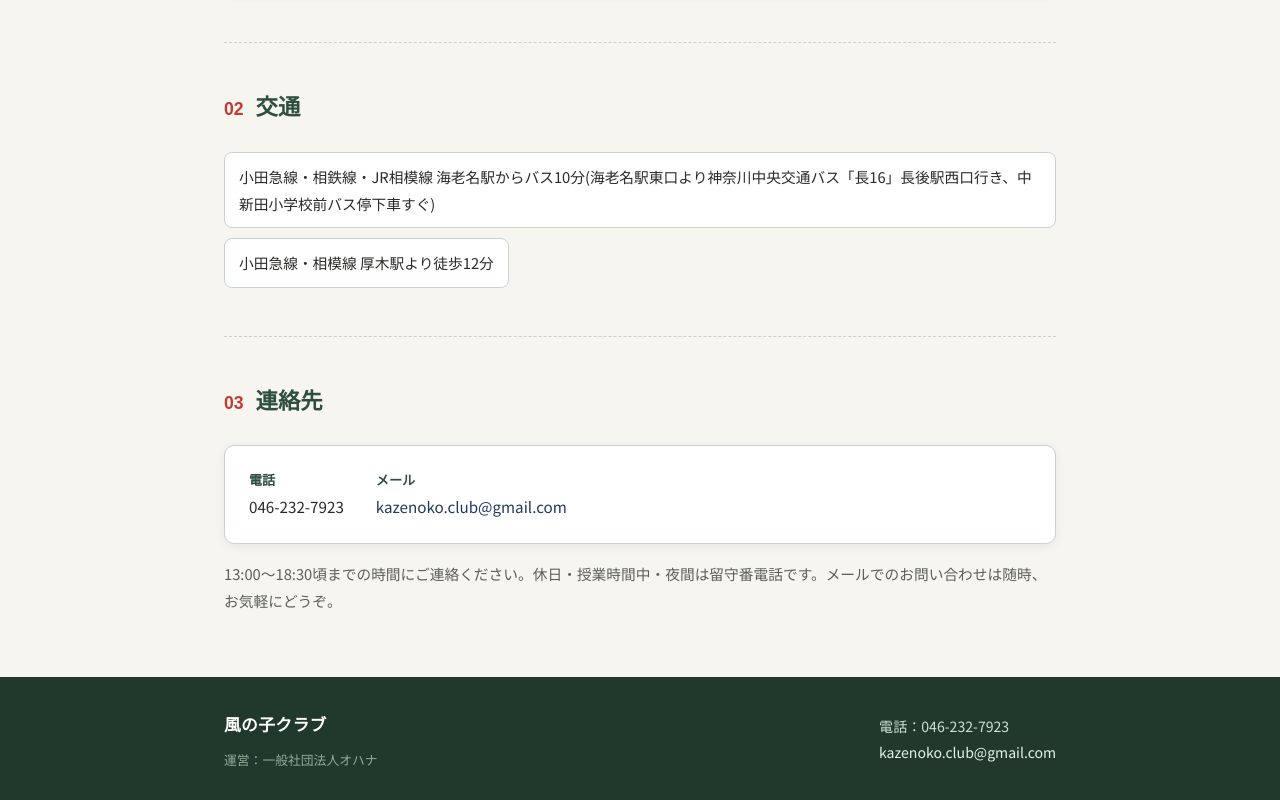
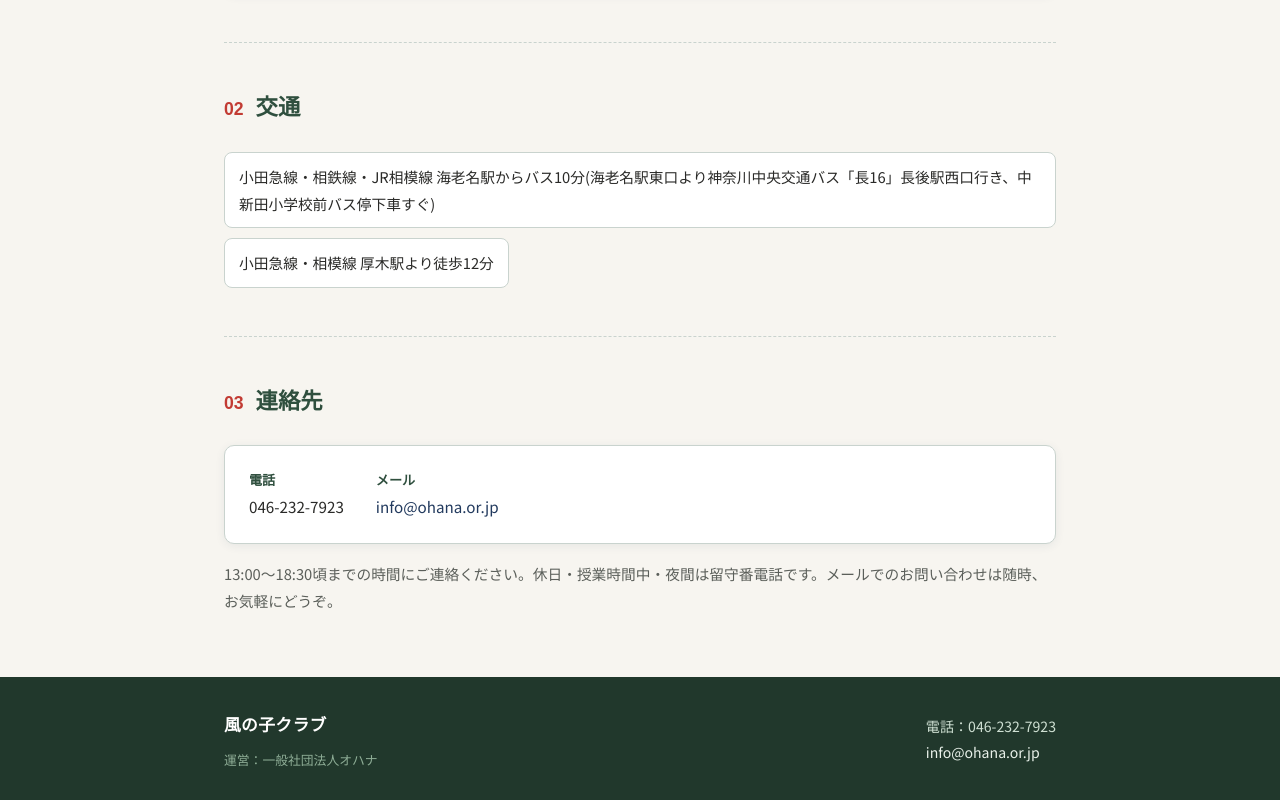
Before and after one commit to ohana-ebi/kazenoko-site, a plain HTML site: page access.html in a window 1280 px wide. Shown: the part 912-1712 px from the top of the page. Drawn offline with Linux system fonts and the light colour scheme; a web font is replaced by a local one.

Commit message:
連絡先メールアドレスをinfo@ohana.or.jpに統一

```diff
--- a/access.html
+++ b/access.html
@@ -55,7 +55,7 @@
     <div class="block-head"><span class="num">03</span><h2>連絡先</h2></div>
     <div class="contact-strip">
       <div class="item"><strong>電話</strong>046-232-7923</div>
-      <div class="item"><strong>メール</strong><a href="mailto:kazenoko.club@gmail.com">kazenoko.club@gmail.com</a></div>
+      <div class="item"><strong>メール</strong><a href="mailto:info@ohana.or.jp">info@ohana.or.jp</a></div>
     </div>
     <p style="margin-top:16px; color:var(--text-sub); font-size:.92rem;">13:00〜18:30頃までの時間にご連絡ください。休日・授業時間中・夜間は留守番電話です。メールでのお問い合わせは随時、お気軽にどうぞ。</p>
   </section>
@@ -70,7 +70,7 @@
     </div>
     <div>
       <div>電話：046-232-7923</div>
-      <div><a href="mailto:kazenoko.club@gmail.com">kazenoko.club@gmail.com</a></div>
+      <div><a href="mailto:info@ohana.or.jp">info@ohana.or.jp</a></div>
     </div>
   </div>
 </footer>
```
Also changed, not shown: documents.html (+2 -2 lines), index.html (+2 -2 lines), jobs.html (+2 -2 lines), life.html (+1 -1 lines), overview.html (+1 -1 lines), parents.html (+1 -1 lines).
